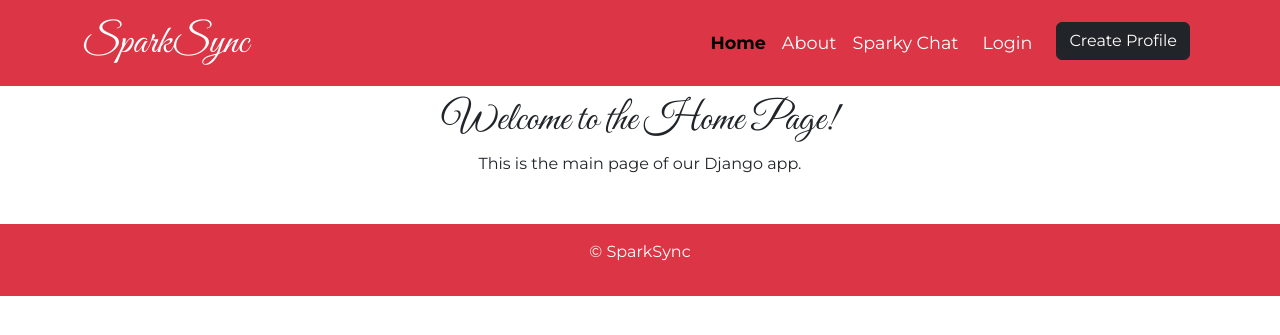
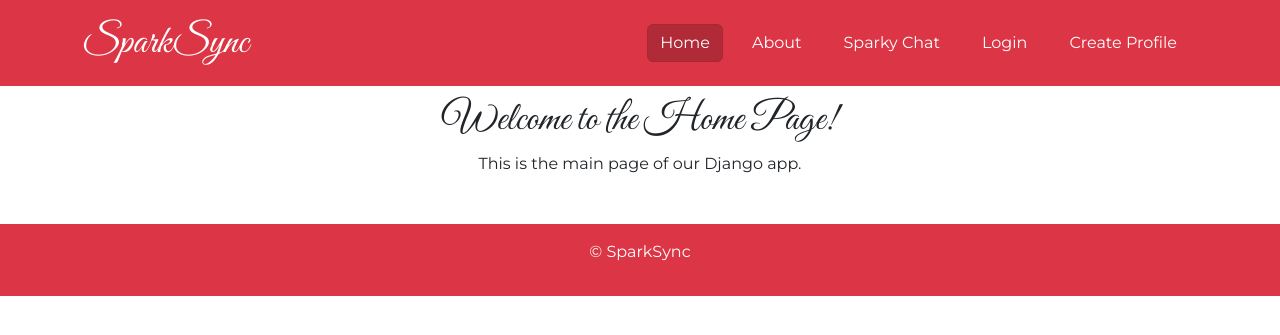
Before and after one commit to violaberg/dating-app, a Django app: page / in a window 1280 px wide. Shown: the top 335 px of the page. Run offline with Django 5.2, Linux system fonts and the light colour scheme.

Commit message:
Add:styling to nav buttons

```diff
--- a/templates/base.html
+++ b/templates/base.html
@@ -36,27 +36,29 @@
             <!-- Navbar Links -->
             <div class="collapse navbar-collapse" id="navbarNav">
                 <ul class="navbar-nav ms-auto">
-                    <li class="nav-item">
-                        <a class="nav-link {% if request.path == '/' %}active{% endif %} text-white" href="{% url 'home' %}">Home</a>
+                    <li class="nav-item px-2">
+                        <a class="btn btn-danger {% if request.path == '/' %}active{% endif %}" href="{% url 'home' %}">Home</a>
                     </li>
-                    <li class="nav-item">
-                        <a class="nav-link {% if request.path == '#' %}active{% endif %} text-white" href="#">About</a>
+                    <li class="nav-item px-2">
+                        <a class="btn btn-danger {% if request.path == '#' %}active{% endif %}" href="#">About</a>
                     </li>
-                    <li class="nav-item">
-                        <a class="nav-link {% if request.path == '#' %}active{% endif %} text-white" href="#">Sparky Chat</a>
+                    <li class="nav-item px-2">
+                        <a class="btn btn-danger {% if request.path == '#' %}active{% endif %}" href="#">Sparky Chat</a>
                     </li>
+
                     {% if user.is_authenticated %}
                     <li class="nav-item px-2">
-                        <a class="nav-link {% if request.path == logout_url %}active" aria-current="page{% endif %} text-white" href="{% url 'account_logout' %}" aria-label="Logout">Logout</a>
+                        <a class="btn btn-danger {% if request.path == logout_url %}active{% endif %}" href="{% url 'account_logout' %}" aria-label="Logout">Logout</a>
                     </li>
                     {% else %}
                     <li class="nav-item px-2">
-                        <a class="nav-link {% if request.path == login_url %}active" aria-current="page{% endif %} text-white" href="{% url 'account_login' %}" aria-label="Login">Login</a>
+                        <a class="btn btn-danger {% if request.path == login_url %}active{% endif %}" href="{% url 'account_login' %}" aria-label="Login">Login</a>
                     </li>
                     <li class="nav-item px-2">
-                        <a class="btn-dark btn  {% if request.path == signup_url %}active" aria-current="page{% endif %} text-white" href="{% url 'account_signup' %}" aria-label="Create Profile">Create Profile</a>
+                        <a class="btn btn-danger {% if request.path == signup_url %}active{% endif %}" href="{% url 'account_signup' %}" aria-label="Create Profile">Create Profile</a>
                     </li>
                     {% endif %}
+
                 </ul>
             </div>
         </div>
```
